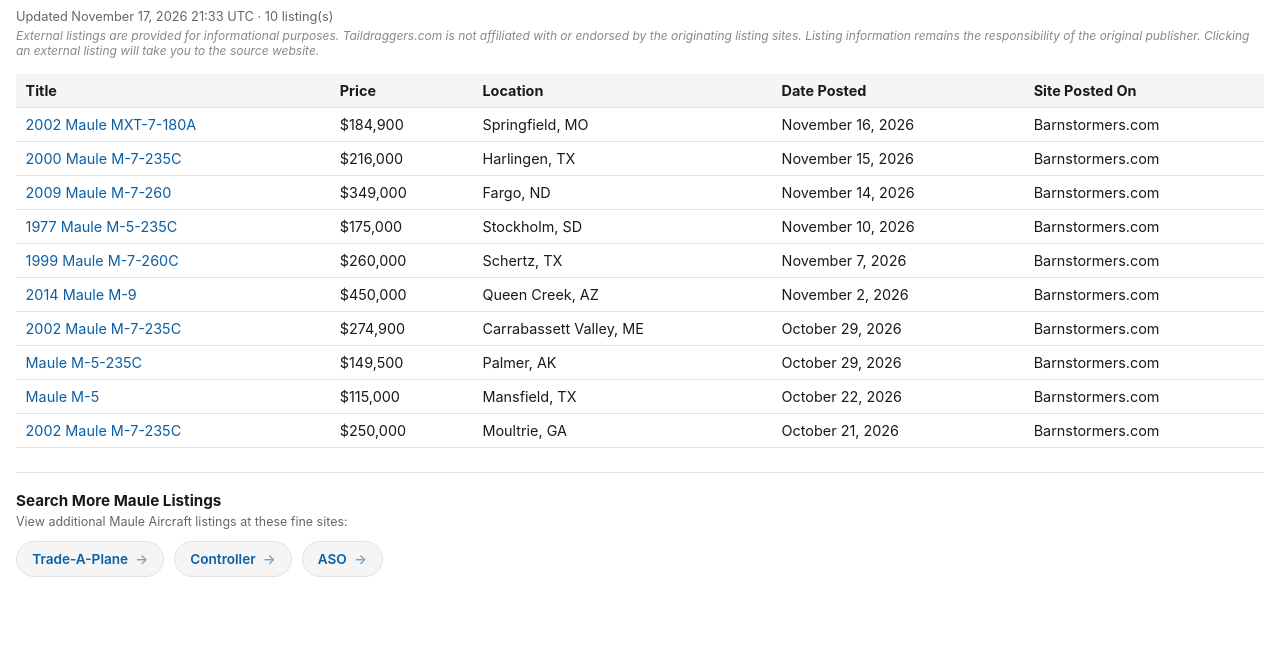
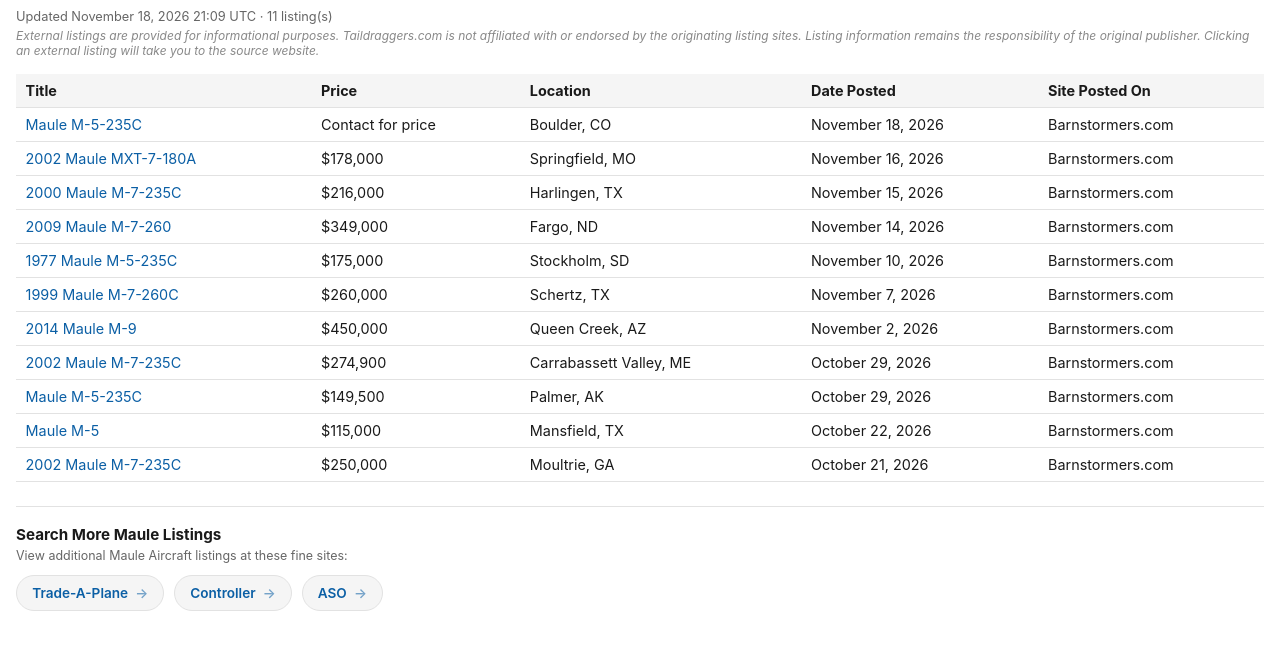
Before and after one commit to taildraggers/maule, a plain HTML site: page docs/index.html in a window 1280 px wide. Shown: the part 43-692 px from the top of the page. Drawn offline with Linux system fonts and the light colour scheme.

Commit message:
Update Maule listings (2026-11-18)

```diff
--- a/docs/index.html
+++ b/docs/index.html
@@ -76,14 +76,15 @@
 </head>
 <body>
   <h1>Other Maule Ads on the Web</h1>
-  <div class="updated">Updated November 17, 2026 21:33 UTC &middot; 10 listing(s)</div>
+  <div class="updated">Updated November 18, 2026 21:09 UTC &middot; 11 listing(s)</div>
   <div class="disclaimer">External listings are provided for informational purposes. Taildraggers.com is not affiliated with or endorsed by the originating listing sites. Listing information remains the responsibility of the original publisher. Clicking an external listing will take you to the source website.</div>
   <table>
     <thead>
       <tr><th>Title</th><th>Price</th><th>Location</th><th>Date Posted</th><th>Site Posted On</th></tr>
     </thead>
     <tbody>
-        <tr><td><a href="https://www.barnstormers.com/classified-2084043-2002-MAULE-MXT-7-180A.html" target="_blank" rel="noopener noreferrer">2002 Maule MXT-7-180A</a></td><td>$184,900</td><td>Springfield, MO</td><td>November 16, 2026</td><td>Barnstormers.com</td></tr>
+        <tr><td><a href="https://www.barnstormers.com/classified-2084475-Maule-M5-235C.html" target="_blank" rel="noopener noreferrer">Maule M-5-235C</a></td><td>Contact for price</td><td>Boulder, CO</td><td>November 18, 2026</td><td>Barnstormers.com</td></tr>
+        <tr><td><a href="https://www.barnstormers.com/classified-2084043-2002-MAULE-MXT-7-180A.html" target="_blank" rel="noopener noreferrer">2002 Maule MXT-7-180A</a></td><td>$178,000</td><td>Springfield, MO</td><td>November 16, 2026</td><td>Barnstormers.com</td></tr>
         <tr><td><a href="https://www.barnstormers.com/classified-2017090-2000-Maule-M7-235C.html" target="_blank" rel="noopener noreferrer">2000 Maule M-7-235C</a></td><td>$216,000</td><td>Harlingen, TX</td><td>November 15, 2026</td><td>Barnstormers.com</td></tr>
         <tr><td><a href="https://www.barnstormers.com/classified-2077801-2009-Maule-M7-260-TTSN-990.html" target="_blank" rel="noopener noreferrer">2009 Maule M-7-260</a></td><td>$349,000</td><td>Fargo, ND</td><td>November 14, 2026</td><td>Barnstormers.com</td></tr>
         <tr><td><a href="https://www.barnstormers.com/classified-2077784-1977-Maule-M5-235C.html" target="_blank" rel="noopener noreferrer">1977 Maule M-5-235C</a></td><td>$175,000</td><td>Stockholm, SD</td><td>November 10, 2026</td><td>Barnstormers.com</td></tr>
```
